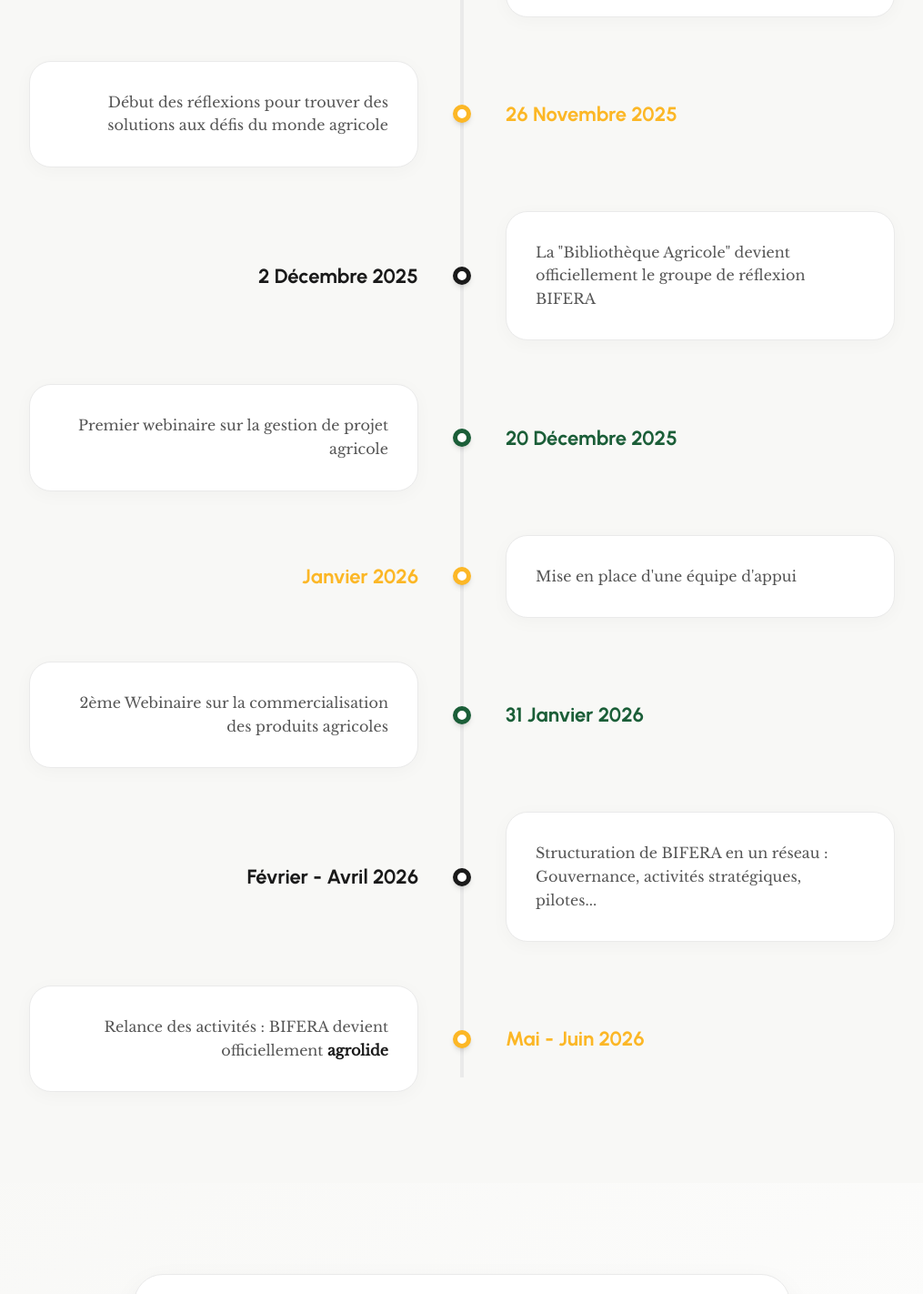
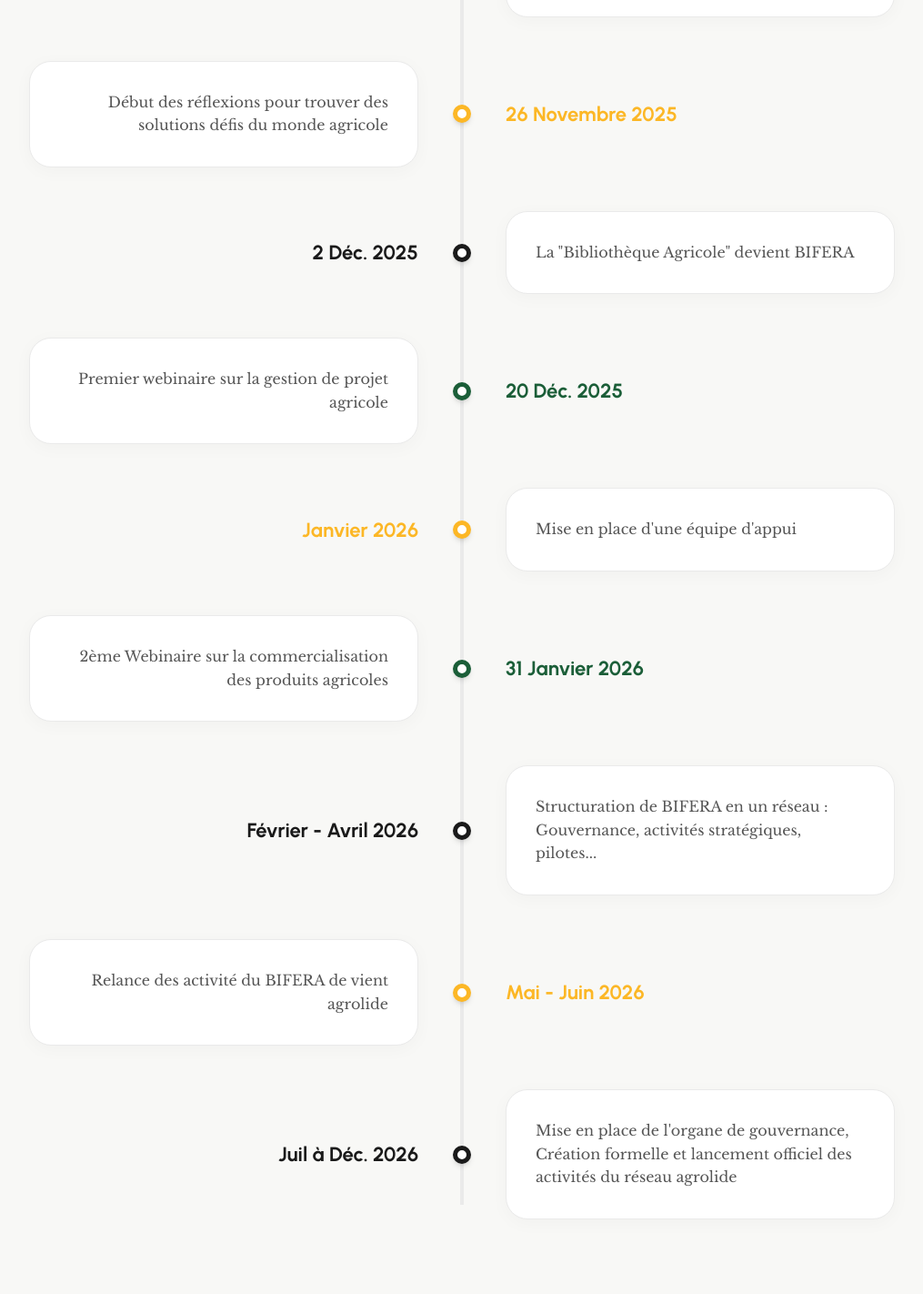
Before and after one commit to remyagaguy-lab/agrolide, a Next.js app in the folder agrolide/: page /qui-sommes-nous in a window 1280 px wide. Shown: the part 3830-5252 px from the top of the page at 91% size, without its empty margins (132-1147 px from the left). Built offline with nearby package versions, Linux system fonts and the light colour scheme.

Commit message:
fix(qui-sommes-nous): correction du contenu de la chronologie et ajout de la 9e étape

```diff
--- a/agrolide/src/app/(public)/qui-sommes-nous/page.tsx
+++ b/agrolide/src/app/(public)/qui-sommes-nous/page.tsx
@@ -218,7 +218,7 @@ export default function QuiSommesNousPage() {
                 <div className="pl-16 md:pr-12 md:pl-0 md:w-1/2 w-full">
                   <div className="bg-white p-6 md:p-8 rounded-3xl border border-[#eaeaea] shadow-[0_4px_20px_rgba(0,0,0,0.03)] hover:shadow-lg transition-all duration-300 md:text-right relative group">
                     <div className="md:hidden font-heading font-[800] text-[18px] text-[#fcb726] mb-2">26 Novembre 2025</div>
-                    <p className="font-sans text-[15px] md:text-[16px] text-[#555] leading-[1.6]">Début des réflexions pour trouver des solutions aux défis du monde agricole</p>
+                    <p className="font-sans text-[15px] md:text-[16px] text-[#555] leading-[1.6]">Début des réflexions pour trouver des solutions défis du monde agricole</p>
                   </div>
                 </div>
               </div>
@@ -226,13 +226,13 @@ export default function QuiSommesNousPage() {
               {/* Étape 3 */}
               <div className="relative flex flex-col md:flex-row items-start md:items-center">
                 <div className="hidden md:block md:w-1/2 md:pr-12 text-right">
-                  <div className="font-heading font-[800] text-[22px] text-[#1a1a1a]">2 Décembre 2025</div>
+                  <div className="font-heading font-[800] text-[22px] text-[#1a1a1a]">2 Déc. 2025</div>
                 </div>
                 <div className="absolute left-6 md:left-1/2 transform -translate-x-1/2 w-5 h-5 bg-white border-[5px] border-[#1a1a1a] rounded-full shadow-md z-10 mt-6 md:mt-0"></div>
                 <div className="pl-16 md:pl-12 md:w-1/2 w-full">
                   <div className="bg-white p-6 md:p-8 rounded-3xl border border-[#eaeaea] shadow-[0_4px_20px_rgba(0,0,0,0.03)] hover:shadow-lg transition-all duration-300 relative group">
-                    <div className="md:hidden font-heading font-[800] text-[18px] text-[#1a1a1a] mb-2">2 Décembre 2025</div>
-                    <p className="font-sans text-[15px] md:text-[16px] text-[#555] leading-[1.6]">La "Bibliothèque Agricole" devient officiellement le groupe de réflexion BIFERA</p>
+                    <div className="md:hidden font-heading font-[800] text-[18px] text-[#1a1a1a] mb-2">2 Déc. 2025</div>
+                    <p className="font-sans text-[15px] md:text-[16px] text-[#555] leading-[1.6]">La "Bibliothèque Agricole" devient BIFERA</p>
                   </div>
                 </div>
               </div>
@@ -240,12 +240,12 @@ export default function QuiSommesNousPage() {
               {/* Étape 4 */}
               <div className="relative flex flex-col md:flex-row-reverse items-start md:items-center">
                 <div className="hidden md:block md:w-1/2 md:pl-12 text-left">
-                  <div className="font-heading font-[800] text-[22px] text-[#1b5e38]">20 Décembre 2025</div>
+                  <div className="font-heading font-[800] text-[22px] text-[#1b5e38]">20 Déc. 2025</div>
                 </div>
                 <div className="absolute left-6 md:left-1/2 transform -translate-x-1/2 w-5 h-5 bg-white border-[5px] border-[#1b5e38] rounded-full shadow-md z-10 mt-6 md:mt-0"></div>
                 <div className="pl-16 md:pr-12 md:pl-0 md:w-1/2 w-full">
                   <div className="bg-white p-6 md:p-8 rounded-3xl border border-[#eaeaea] shadow-[0_4px_20px_rgba(0,0,0,0.03)] hover:shadow-lg transition-all duration-300 md:text-right relative group">
-                    <div className="md:hidden font-heading font-[800] text-[18px] text-[#1b5e38] mb-2">20 Décembre 2025</div>
+                    <div className="md:hidden font-heading font-[800] text-[18px] text-[#1b5e38] mb-2">20 Déc. 2025</div>
                     <p className="font-sans text-[15px] md:text-[16px] text-[#555] leading-[1.6]">Premier webinaire sur la gestion de projet agricole</p>
                   </div>
                 </div>
@@ -302,7 +302,21 @@ export default function QuiSommesNousPage() {
                 <div className="pl-16 md:pr-12 md:pl-0 md:w-1/2 w-full">
                   <div className="bg-white p-6 md:p-8 rounded-3xl border border-[#eaeaea] shadow-[0_4px_20px_rgba(0,0,0,0.03)] hover:shadow-lg transition-all duration-300 md:text-right relative group">
                     <div className="md:hidden font-heading font-[800] text-[18px] text-[#fcb726] mb-2">Mai - Juin 2026</div>
-                    <p className="font-sans text-[15px] md:text-[16px] text-[#555] leading-[1.6]">Relance des activités : BIFERA devient officiellement <strong className="text-[#1a1a1a]">agrolide</strong></p>
+                    <p className="font-sans text-[15px] md:text-[16px] text-[#555] leading-[1.6]">Relance des activité du BIFERA de vient agrolide</p>
+                  </div>
+                </div>
+              </div>
+
+              {/* Étape 9 */}
+              <div className="relative flex flex-col md:flex-row items-start md:items-center">
+                <div className="hidden md:block md:w-1/2 md:pr-12 text-right">
+                  <div className="font-heading font-[800] text-[22px] text-[#1a1a1a]">Juil à Déc. 2026</div>
+                </div>
+                <div className="absolute left-6 md:left-1/2 transform -translate-x-1/2 w-5 h-5 bg-white border-[5px] border-[#1a1a1a] rounded-full shadow-md z-10 mt-6 md:mt-0"></div>
+                <div className="pl-16 md:pl-12 md:w-1/2 w-full">
+                  <div className="bg-white p-6 md:p-8 rounded-3xl border border-[#eaeaea] shadow-[0_4px_20px_rgba(0,0,0,0.03)] hover:shadow-lg transition-all duration-300 relative group">
+                    <div className="md:hidden font-heading font-[800] text-[18px] text-[#1a1a1a] mb-2">Juil à Déc. 2026</div>
+                    <p className="font-sans text-[15px] md:text-[16px] text-[#555] leading-[1.6]">Mise en place de l'organe de gouvernance, Création formelle et lancement officiel des activités du réseau agrolide</p>
                   </div>
                 </div>
               </div>
```
